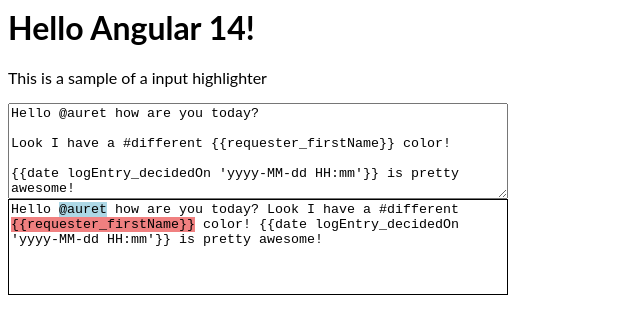
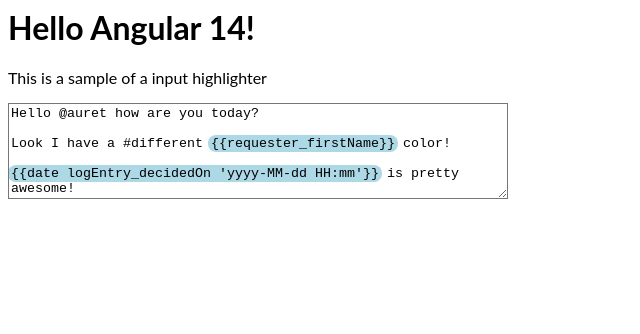
Before and after one commit to auretswanepoel/input-highlighting, an Angular app: page / in a window 1280 px wide. Shown: the top 334 px of the page, without its empty margins (0-640 px from the left). Built offline with nearby package versions, Linux system fonts and the light colour scheme; a small style sheet from the web is missing.

Commit message:
5 files modified

```diff
--- a/src/app/app.component.scss
+++ b/src/app/app.component.scss
@@ -16,3 +16,34 @@
 textarea {
   width: 500px;
 }
+
+.text-input-highlight-container {
+  position: relative;
+
+  .text-input-element {
+    background: none;
+    position: relative;
+    z-index: 2;
+  }
+
+  .text-highlight-element {
+    overflow: hidden !important;
+    word-break: break-word;
+    white-space: pre-wrap;
+    position: absolute;
+    top: 0;
+    bottom: 0;
+    left: 0;
+    right: 0;
+    background: white;
+    color: rgba(0, 0, 0, 0);
+    z-index: 1;
+  }
+
+  .text-highlight-tag {
+    border-radius: 8px;
+    padding: 1px 3px;
+    margin: -1px -3px;
+    overflow-wrap: break-word;
+  }
+}
--- a/src/app/app.component.ts
+++ b/src/app/app.component.ts
@@ -23,29 +23,16 @@
 
   addTags() {
     this.tags = [];
-    const matchMentions = /(@\w+) ?/g;
+    const matchMentions = /{{([\'\:\_\-a-zA-Z-9\s])*}}/g;
     let mention;
 
     while ((mention = matchMentions.exec(this.textValue.value))) {
       this.tags.push({
         indices: {
           start: mention.index,
-          end: mention.index + mention[1].length,
+          end: mention.index + mention[0].length,
         },
-        data: mention[1],
-      });
-    }
-
-    const matchHashtags = /({{\w+}}) ?/g;
-    let hashtag;
-    while ((hashtag = matchHashtags.exec(this.textValue.value))) {
-      this.tags.push({
-        indices: {
-          start: hashtag.index,
-          end: hashtag.index + hashtag[1].length,
-        },
-        cssClass: 'bg-pink',
-        data: hashtag[1],
+        data: mention[0],
       });
     }
   }
--- a/src/styles.css
+++ b/src/styles.css
@@ -1,2 +1 @@
 /* Add application styles & imports to this file! */
-@import '~angular-text-input-highlight/text-input-highlight.css';
```
Also changed, not shown: angular.json (+6 -21 lines), package.json (+11 -11 lines).
